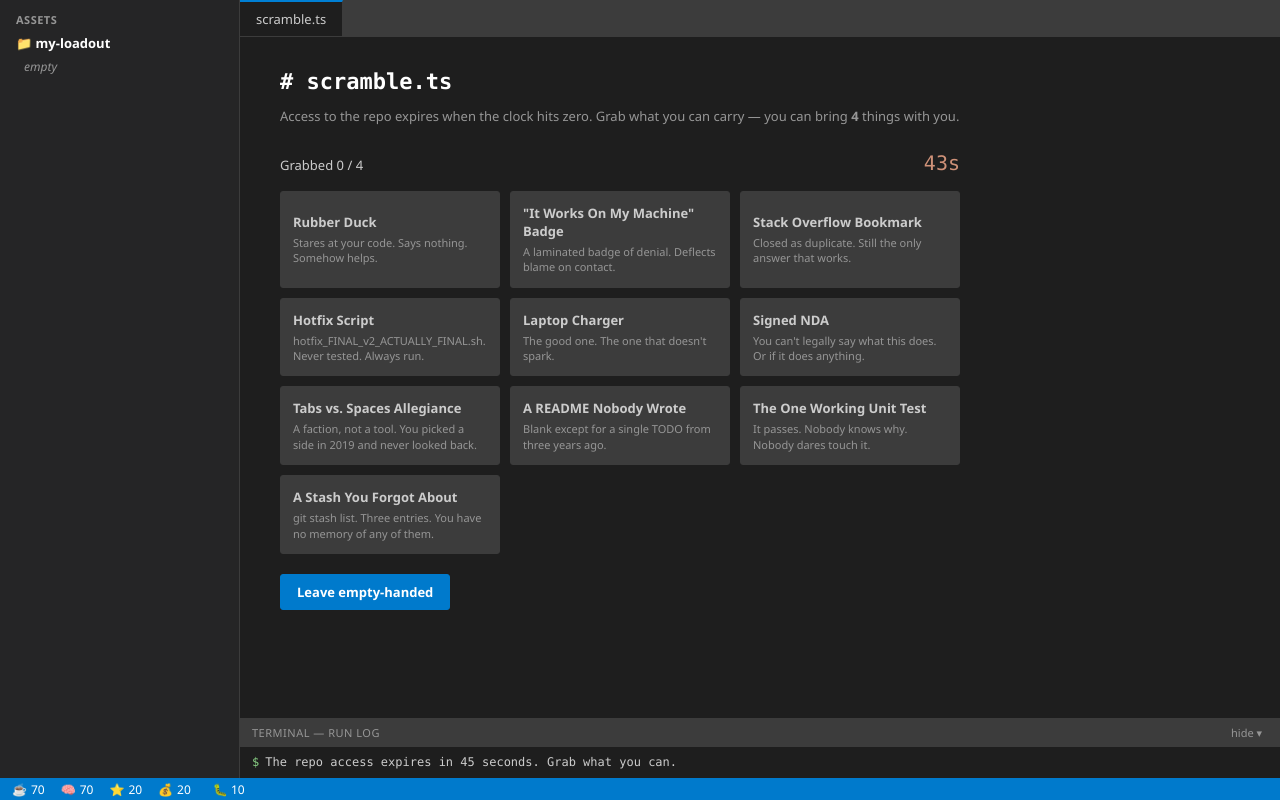
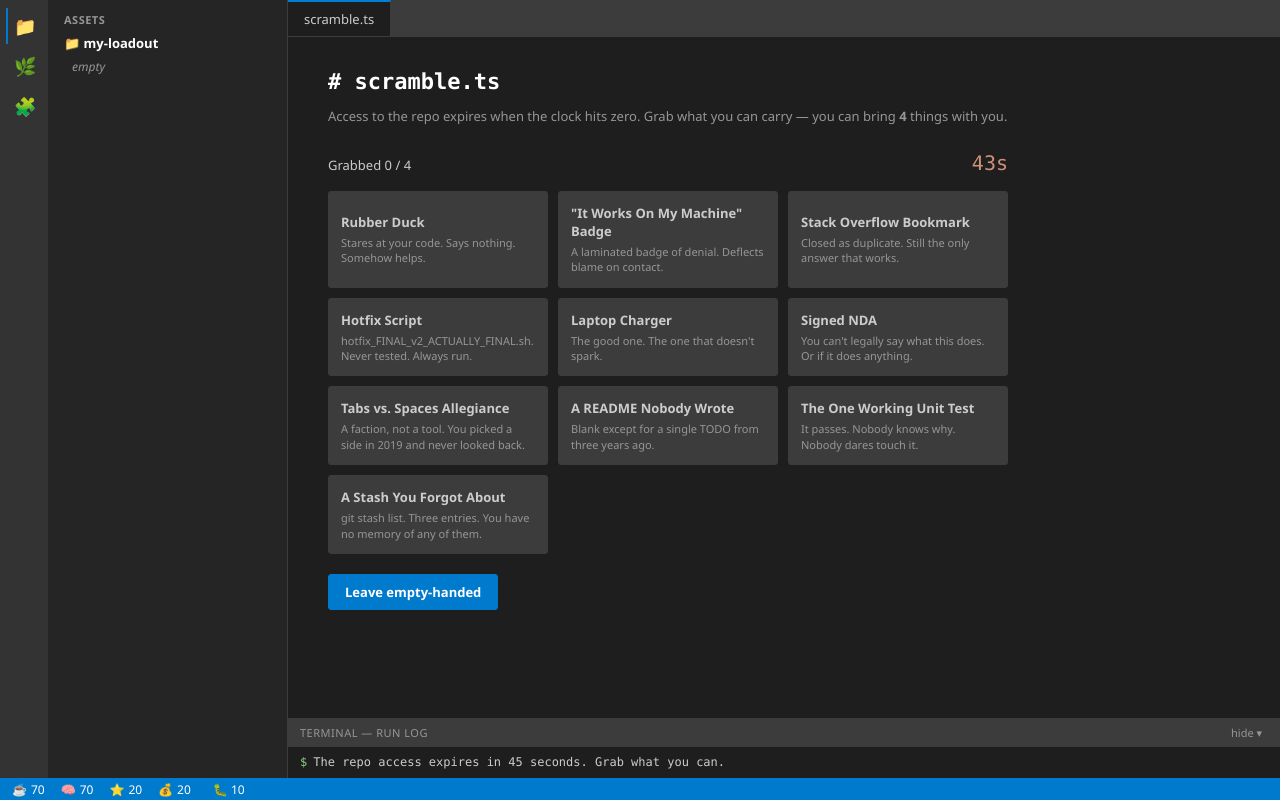
Before and after one commit to ItsSebis/theLastDeploy, a React (Vite) app: page / in a window 1280 px wide. Both pictures are taken after a click on the button "New Run". Built offline with nearby package versions, Linux system fonts and the light colour scheme.

Commit message:
feat: add VS Code activity bar and update shell grid layout

```diff
--- /dev/null
+++ b/src/components/shell/ActivityBar.tsx
@@ -0,0 +1,44 @@
+import { useGameStore } from "../../store/gameStore";
+import type { ActivityTab } from "../../store/types";
+
+interface ActivityBarButton {
+  tab: ActivityTab;
+  icon: string;
+  label: string;
+}
+
+const SCRAMBLE_BUTTONS: ActivityBarButton[] = [
+  { tab: "explorer", icon: "📁", label: "Explorer" },
+  { tab: "source_control", icon: "🌿", label: "Source Control" },
+  { tab: "extensions", icon: "🧩", label: "Extensions" },
+];
+
+const SPRINT_BUTTONS: ActivityBarButton[] = [
+  { tab: "explorer", icon: "📁", label: "Explorer" },
+  { tab: "shop", icon: "🛍", label: "Shop" },
+];
+
+export function ActivityBar() {
+  const phase = useGameStore((s) => s.phase);
+  const activityTab = useGameStore((s) => s.activityTab);
+  const setActivityTab = useGameStore((s) => s.setActivityTab);
+
+  if (phase !== "scramble_loot" && phase !== "sprint") return null;
+
+  const buttons = phase === "scramble_loot" ? SCRAMBLE_BUTTONS : SPRINT_BUTTONS;
+
+  return (
+    <div className="activity-bar">
+      {buttons.map((button) => (
+        <button
+          key={button.tab}
+          className={`activity-bar-btn ${activityTab === button.tab ? "active" : ""}`}
+          title={button.label}
+          onClick={() => setActivityTab(button.tab)}
+        >
+          {button.icon}
+        </button>
+      ))}
+    </div>
+  );
+}
--- a/src/components/shell/AppShell.tsx
+++ b/src/components/shell/AppShell.tsx
@@ -1,4 +1,5 @@
 import { IncidentToastContainer } from "../incident/IncidentToastContainer";
+import { ActivityBar } from "./ActivityBar";
 import { EditorArea } from "./EditorArea";
 import { Sidebar } from "./Sidebar";
 import { StatusBar } from "./StatusBar";
@@ -7,6 +8,7 @@ import { TerminalPanel } from "./TerminalPanel";
 export function AppShell() {
   return (
     <div className="app-shell">
+      <ActivityBar />
       <Sidebar />
       <EditorArea />
       <TerminalPanel />
--- a/src/styles/components.css
+++ b/src/styles/components.css
@@ -2,12 +2,12 @@
 .app-shell {
   height: 100vh;
   display: grid;
-  grid-template-columns: 240px 1fr;
+  grid-template-columns: 48px 240px 1fr;
   grid-template-rows: 1fr auto 22px;
   grid-template-areas:
-    "sidebar editor"
-    "sidebar terminal"
-    "statusbar statusbar";
+    "activitybar sidebar editor"
+    "activitybar sidebar terminal"
+    "statusbar statusbar statusbar";
 }
 
 /* ---- Sidebar ---- */
@@ -79,6 +79,38 @@
 .companion-card-relationship {
   font-size: 11px;
   color: var(--vsc-accent-green);
+}
+
+.activity-bar {
+  grid-area: activitybar;
+  background: var(--vsc-bg-activitybar);
+  display: flex;
+  flex-direction: column;
+  align-items: center;
+  padding-top: 8px;
+  gap: 4px;
+}
+
+.activity-bar-btn {
+  width: 36px;
+  height: 36px;
+  background: none;
+  border: none;
+  border-left: 2px solid transparent;
+  font-size: 18px;
+  color: var(--vsc-fg-muted);
+  border-radius: 0;
+}
+
+.activity-bar-btn:hover:not(:disabled) {
+  color: var(--vsc-fg-bright);
+  background: none;
+  border-color: transparent;
+}
+
+.activity-bar-btn.active {
+  color: var(--vsc-fg-bright);
+  border-left-color: var(--vsc-accent-blue);
 }
 
 /* ---- Editor area ---- */
```
